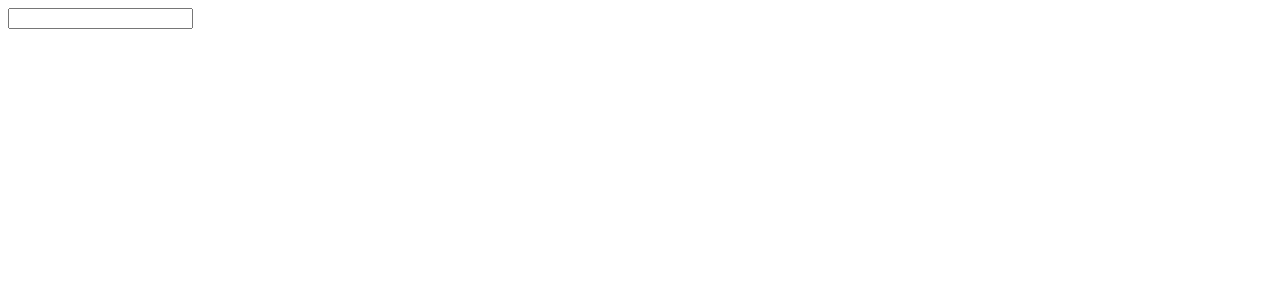
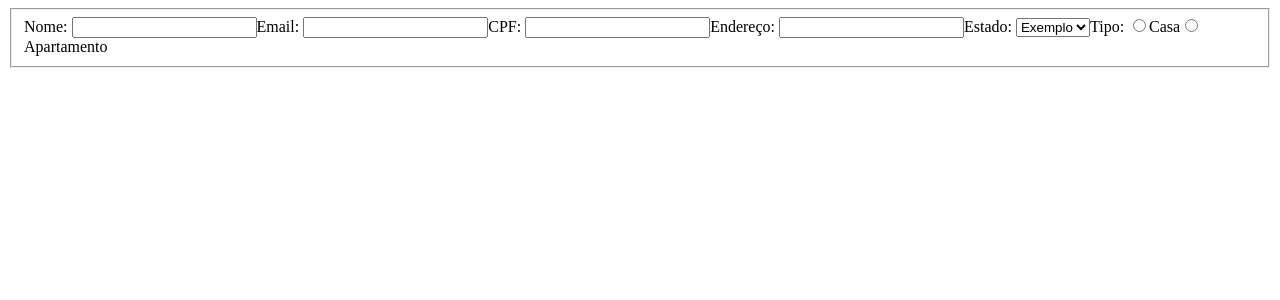
Before and after one commit to mathfigueiredo/trybe-exercises, a React (Create React App) app in the folder Frontend/12-Componentes-com-Estado-Eventos-e-Formularios-com-React/12.2/: page / in a window 1280 px wide. Shown: the top 300 px of the page. Built offline with nearby package versions, Linux system fonts and the light colour scheme; the HTML template or start-up script is replaced by a standard one.

Commit message:
Todos os campos do fieldset 1 - HTML only

```diff
--- a/Frontend/12-Componentes-com-Estado-Eventos-e-Formularios-com-React/12.2/src/Form.js
+++ b/Frontend/12-Componentes-com-Estado-Eventos-e-Formularios-com-React/12.2/src/Form.js
@@ -4,7 +4,59 @@ class Form extends React.Component {
   render() {
     return (
       <form>
-        <input />
+        <fieldset>
+          <label for="nameinput">Nome: </label>
+          <input
+            type="text"
+            maxLength="5"
+            id="nameinput"
+            name="nameinput"
+            required
+          />
+
+          <label for="emailinput">Email: </label>
+          <input
+            type="email"
+            maxLength="50"
+            id="emailinput"
+            name="emailinput"
+            required
+          />
+
+          <label for="cpfinput">CPF: </label>
+          <input
+            type="text"
+            maxLength="11"
+            id="cpfinput"
+            name="cpfinput"
+            required
+          />
+
+          <label for="addressinput">Endereço: </label>
+          <input
+            type="text"
+            maxLength="200"
+            id="addressinput"
+            name="addressinput"
+            required
+          />
+
+          <label for="stateselect">Estado: </label>
+          <select name="stateselect" id="stateselect">
+            <option value="Exemplo">Exemplo</option>
+          </select>
+
+          <label>Tipo: </label>
+          <input type="radio" id="house" name="housetype" value="house" />
+          <label for="house">Casa</label>
+          <input
+            type="radio"
+            id="appartment"
+            name="housetype"
+            value="appartment"
+          />
+          <label for="appartment">Apartamento</label>
+        </fieldset>
       </form>
     );
   }
```
